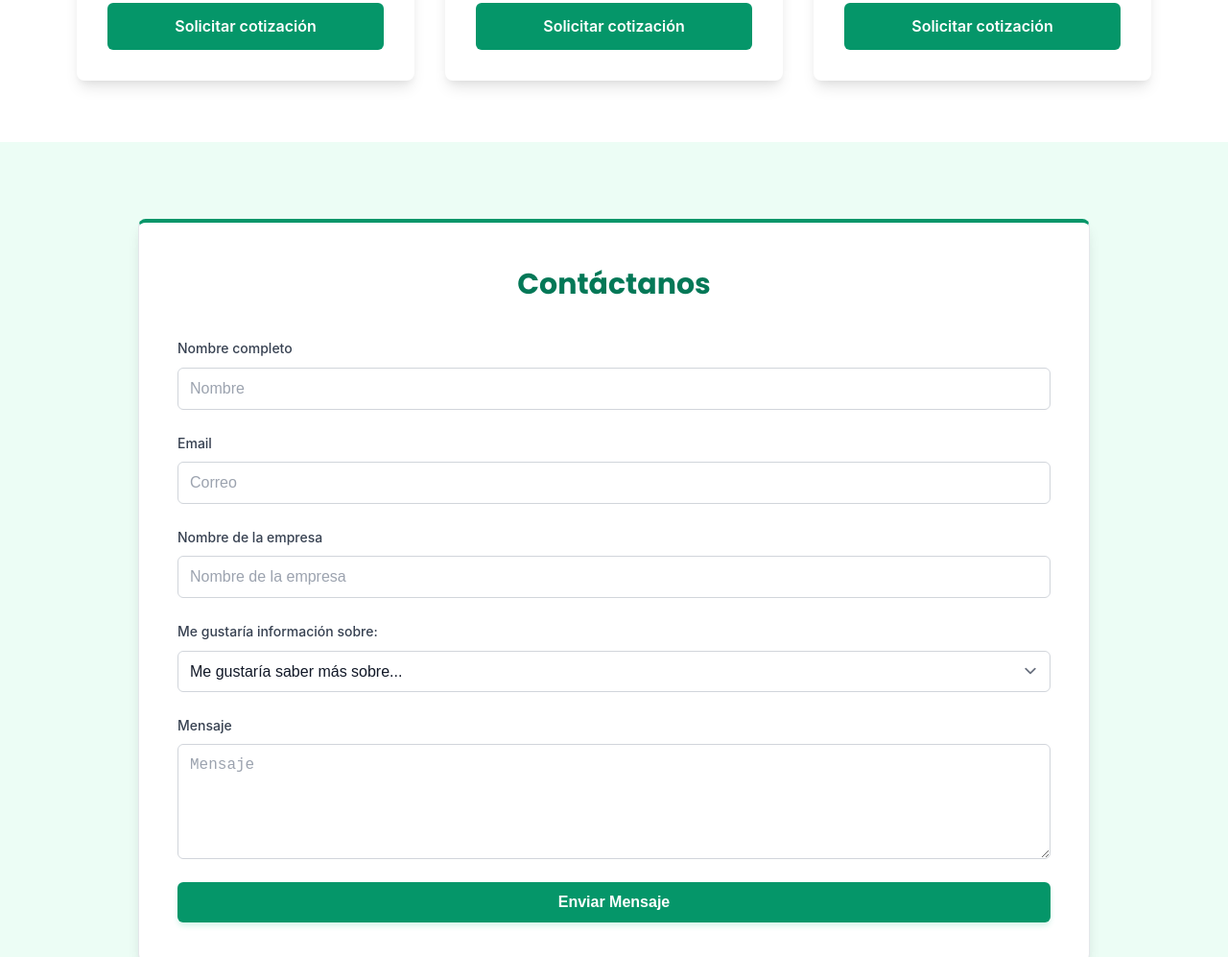
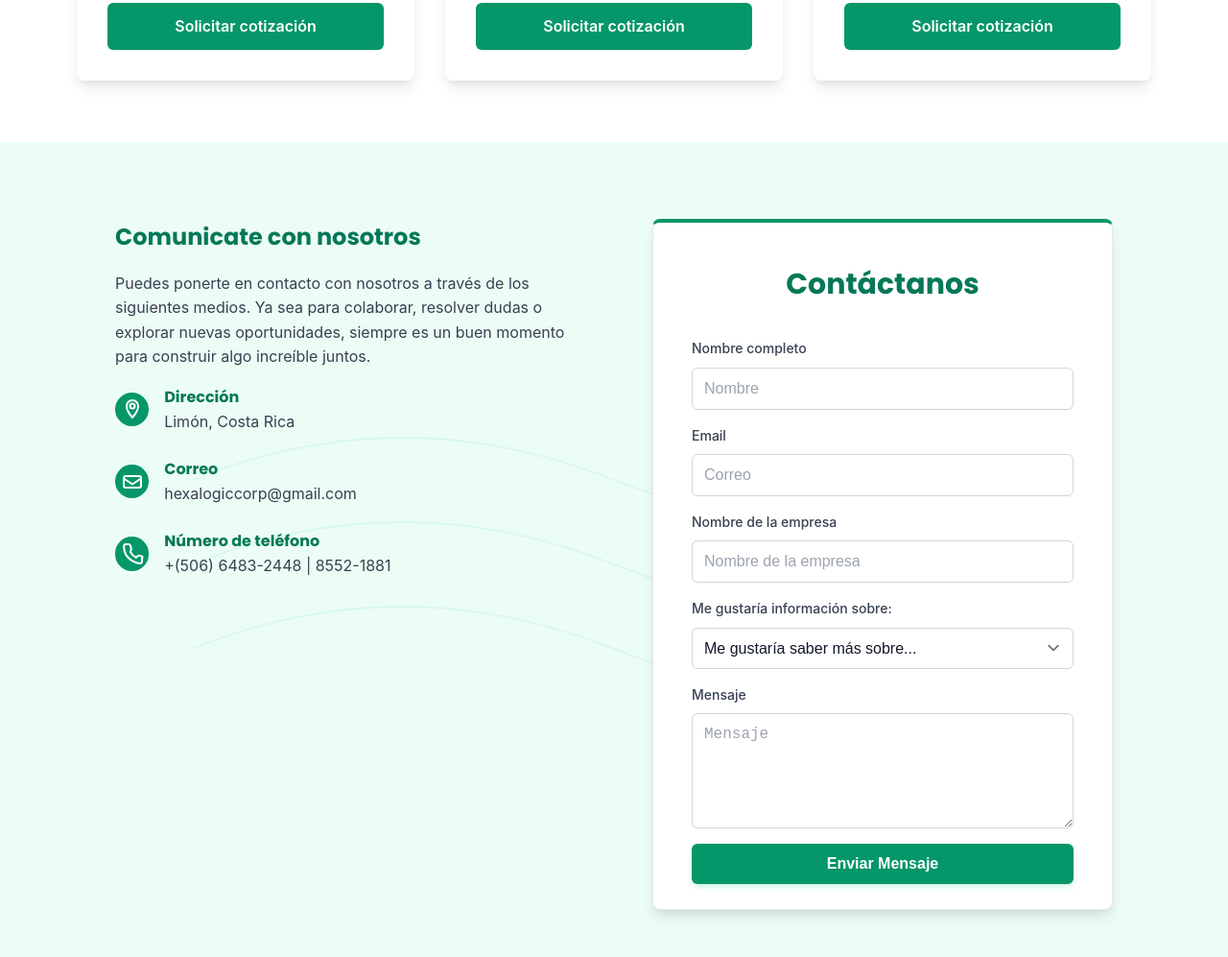
Before and after one commit to Hexalogiccorp/HL_LandingPage, an Astro site: page / in a window 1280 px wide. Shown: the part 4923-5920 px from the top of the page at 96% size. Built offline with nearby package versions, Linux system fonts and the light colour scheme; Astro itself is replaced by a stand-in of ours; a web font is replaced by a local one.

Commit message:
feat: updating contact-section

```diff
--- a/src/components/ContactForm/ContactForm.astro
+++ b/src/components/ContactForm/ContactForm.astro
@@ -1,27 +1,106 @@
-
-
 <section id="contactanos" class="contact-section">
   <div class="decorative-lines">
     <svg class="decorative-svg" viewBox="0 0 1000 1000" fill="none">
       <path
         d="M0 500 Q250 400 500 500 T1000 500"
         stroke="currentColor"
-        stroke-width="2"
-      />
+        stroke-width="2"></path>
       <path
         d="M0 600 Q250 500 500 600 T1000 600"
         stroke="currentColor"
-        stroke-width="2"
-      />
+        stroke-width="2"></path>
       <path
         d="M0 400 Q250 300 500 400 T1000 400"
         stroke="currentColor"
-        stroke-width="2"
-      />
+        stroke-width="2"></path>
     </svg>
   </div>
 
   <div class="container">
+    <div class="contact-info">
+      <h2>Comunicate con nosotros</h2>
+      <p>
+        Puedes ponerte en contacto con nosotros a través de los siguientes
+        medios. Ya sea para colaborar, resolver dudas o explorar nuevas
+        oportunidades, siempre es un buen momento para construir algo increíble
+        juntos.
+      </p>
+      <div class="contact-info-directions">
+        <div class="svg-container">
+          <div class="svg-background">
+            <svg
+              xmlns="http://www.w3.org/2000/svg"
+              viewBox="0 0 24 24"
+              width="24"
+              height="24"
+              fill="none"
+              stroke="currentColor"
+              stroke-width="2"
+              stroke-linecap="round"
+              stroke-linejoin="round"
+              aria-label="GPS"
+            >
+              <path
+                d="M12 2C8.686 2 6 4.686 6 8c0 5.25 6 12 6 12s6-6.75 6-12c0-3.314-2.686-6-6-6z"
+              ></path>
+              <circle cx="12" cy="8" r="2.5" fill="none"></circle>
+            </svg>
+          </div>
+              <div class="contact-Text">
+              <h4>Dirección</h4>
+              <p>Limón, Costa Rica</p>
+            </div>
+        </div>
+        <div class="svg-container">
+          <div class="svg-background">
+            <svg
+              xmlns="http://www.w3.org/2000/svg"
+              viewBox="0 0 24 24"
+              width="24"
+              height="24"
+              fill="none"
+              stroke="currentColor"
+              stroke-width="2"
+              stroke-linecap="round"
+              stroke-linejoin="round"
+              aria-label="Email"
+            >
+              <rect x="3" y="6" width="18" height="12" rx="2" ry="2"></rect>
+              <path d="M3 8.5l9 6 9-6"></path>
+            </svg>
+          </div>
+           <div class="contact-Text">
+              <h4>Correo</h4>
+              <p>hexalogiccorp@gmail.com</p>
+            </div>
+
+        </div>
+        <div class="svg-container">
+          <div class="svg-background">
+            <svg
+              xmlns="http://www.w3.org/2000/svg"
+              viewBox="0 0 24 24"
+              width="24"
+              height="24"
+              fill="none"
+              stroke="currentColor"
+              stroke-width="2"
+              stroke-linecap="round"
+              stroke-linejoin="round"
+              aria-label="Teléfono"
+            >
+              <path
+                d="M22 16.92v3a2 2 0 0 1-2.18 2 19.86 19.86 0 0 1-8.63-3.07 19.5 19.5 0 0 1-6-6A19.86 19.86 0 0 1 3.09 4.18 2 2 0 0 1 5 2h3a2 2 0 0 1 2 1.72c.12.86.38 1.69.76 2.47a2 2 0 0 1-.45 2.11L9.91 9.91a15.05 15.05 0 0 0 6 6l1.61-1.61a2 2 0 0 1 2.11-.45c.78.38 1.61.64 2.47.76A2 2 0 0 1 22 16.92z"
+              ></path>
+            </svg>
+          </div>
+           <div class="contact-Text">
+              <h4>Número de teléfono</h4>
+              <p>+(506) 6483-2448 | 8552-1881</p>
+            </div>
+        </div>
+      </div>
+    </div>
     <div class="form-wrapper">
       <h2 class="form-title">Contáctanos</h2>
       <form class="contact-form" netlify>
@@ -55,7 +134,9 @@
         </div>
 
         <div class="form-group">
-          <label for="information" class="form-label">Me gustaría información sobre:</label>
+          <label for="information" class="form-label"
+            >Me gustaría información sobre:</label
+          >
           <select id="information" class="form-select">
             <option value="">Me gustaría saber más sobre...</option>
             <option value="landing">Landing Page</option>
@@ -71,19 +152,44 @@
             id="message"
             placeholder="Mensaje"
             class="form-textarea"
-            rows="5"
-          ></textarea>
+            rows="5"></textarea>
         </div>
 
-        <button type="submit" class="submit-button">
-          Enviar Mensaje
-        </button>
+        <button type="submit" class="submit-button"> Enviar Mensaje </button>
       </form>
     </div>
   </div>
 </section>
 
 <style>
+  svg {
+    color: white;
+  }
+  .svg-container {
+    display: flex;
+    gap: 1rem;
+    align-items: center;
+  }
+  .contact-info-directions {
+    display: flex;
+    flex-direction: column;
+    gap: 1.5rem;
+  }
+  .svg-background {
+    background-color: var(--emerald-600);
+    display: flex;
+    justify-content: center;
+    align-items: center;
+    height: 2.2rem;
+    width: 2.2rem;
+    border-radius: 100%;
+  }
+  .contact-info {
+    max-width: 30rem;
+    display: flex;
+    flex-direction: column;
+    gap: 1rem;
+  }
   .contact-section {
     padding: 5rem 0;
     position: relative;
@@ -105,17 +211,25 @@
   }
 
   .container {
-    max-width: 64rem;
+    max-width: 70rem;
+    gap: 2rem;
     margin: 0 auto;
     position: relative;
     z-index: 10;
+    display: flex;
+    justify-content: space-around;
+    flex-wrap: wrap;
   }
 
   .form-wrapper {
+    width: 30rem;
+    height: 45rem;
     background-color: var(--white);
     border: 1px solid var(--gray-200);
     border-radius: 0.5rem;
-    box-shadow: 0 10px 15px -3px rgba(0, 0, 0, 0.1), 0 4px 6px -2px rgba(0, 0, 0, 0.05);
+    box-shadow:
+      0 10px 15px -3px rgba(0, 0, 0, 0.1),
+      0 4px 6px -2px rgba(0, 0, 0, 0.05);
     padding: 2rem;
     border-top: 4px solid var(--emerald-600);
   }
@@ -131,7 +245,7 @@
   .contact-form {
     display: flex;
     flex-direction: column;
-    gap: 1.5rem;
+    gap: 1rem;
   }
 
   .form-row {
```
Lines whose indentation alone changed are shown as unchanged.
